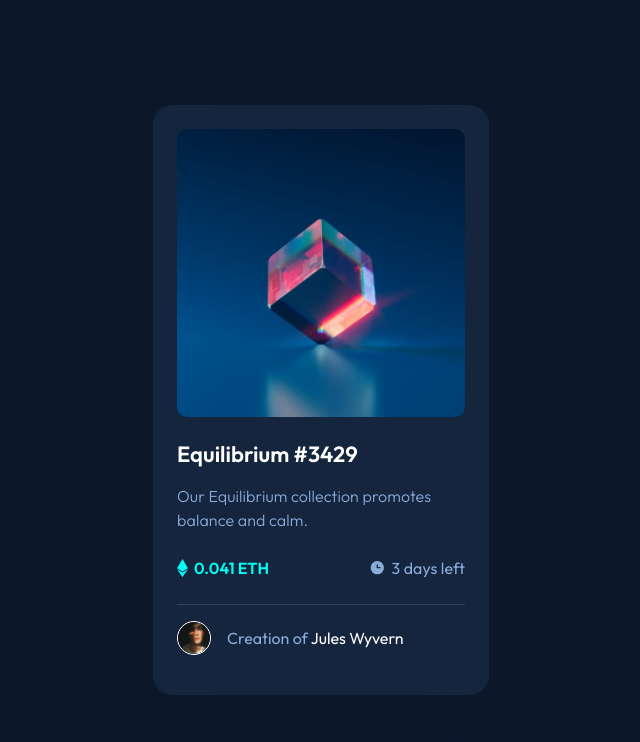
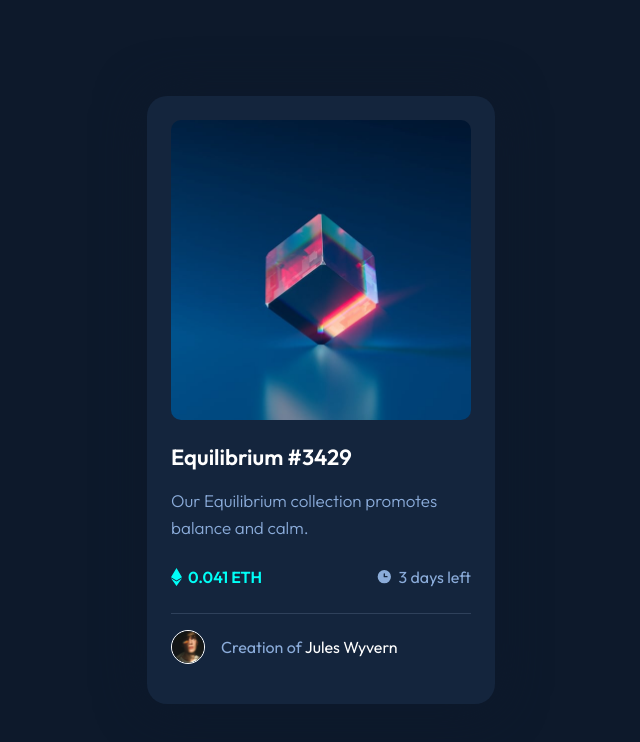
Before and after one commit to thiago-neves/nft-card-component, a plain HTML site: page index.html in a window 1280 px wide. Shown: the whole page, without its empty margins (319-959 px from the left). Drawn offline with Linux system fonts and the light colour scheme.

Commit message:
Sizes changed

```diff
--- a/css/style.css
+++ b/css/style.css
@@ -33,10 +33,10 @@
 }
 
 .text-preset-2 {
-  font-size: 16px;
+  font-size: 17px;
   font-weight: 300;
-  line-height: 150%;
-  letter-spacing: 0.1px;
+  line-height: 160%;
+  letter-spacing: 0px;
   color: var(--soft-blue);
 }
 
@@ -47,7 +47,7 @@
   font-weight: 400;
   line-height: 150%;
   align-items: center;
-  letter-spacing: 0.1px;
+  letter-spacing: 0px;
   color: var(--soft-blue);
 }
 
@@ -86,7 +86,7 @@ body {
 }
 
 .image {
-  width: 288px;
+  width: 300px;
   aspect-ratio: 1;
   position: relative;
   background-size: cover;
@@ -97,8 +97,8 @@ body {
 .image::after {
   left: 0;
   content: "";
-  width: 288px;
-  height: 288px;
+  width: 300px;
+  height: 300px;
   cursor: pointer;
   position: absolute;
   transition: all .3s;
@@ -134,5 +134,5 @@ body {
   display: flex;
   flex-direction: column;
   gap: var(--spacing-200);
-  width: calc(288px - var(--spacing-200) * 2);
+  width: calc(300px - var(--spacing-200) * 2);
 }
```
